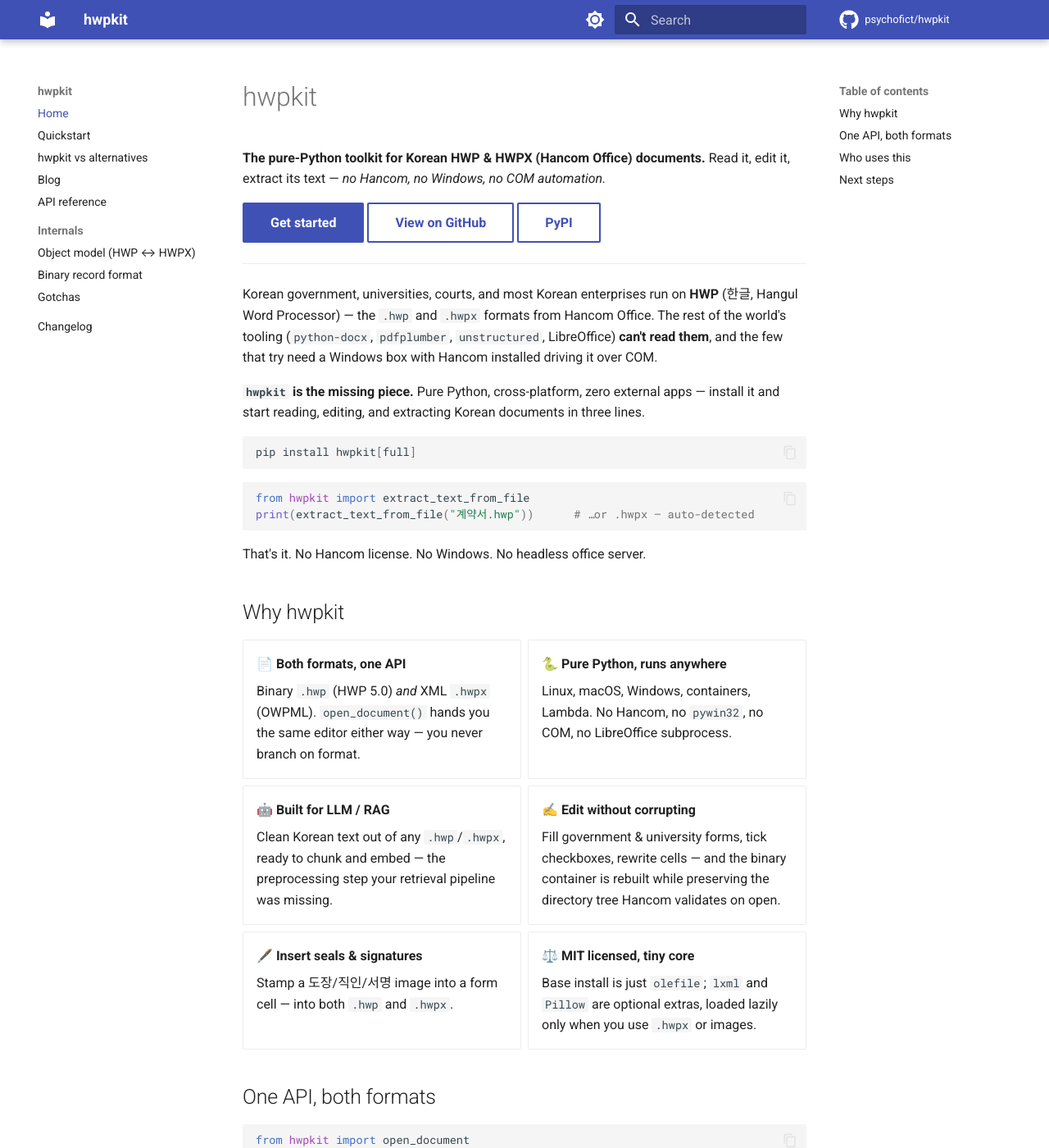
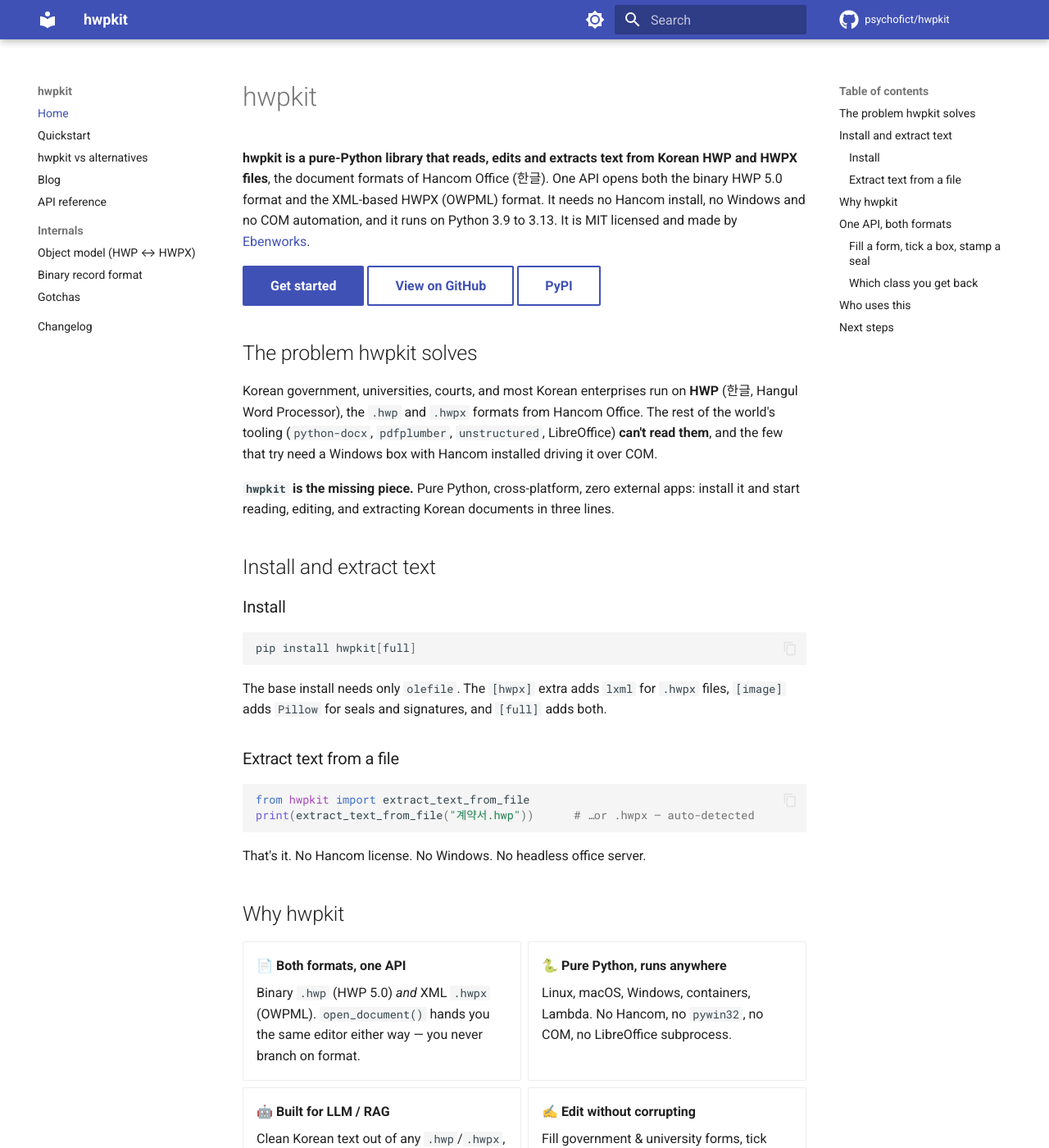
Before and after one commit to psychofict/hwpkit, an MkDocs documentation site: the page built from docs/index.md, in a window 1280 px wide and 1400 px high. Shown: the whole window at 82% size. Built offline with MkDocs 1.6.1 and Material for MkDocs 9.7.7, drawn with Linux system fonts in a browser that asks for light colours; comment, search, counter and statistics services are not loaded; some of the changed text lies outside the part shown.

Commit message:
docs: llms.txt, one name for the home page, WebSite schema, heading outline
llms.txt lists the docs pages from the sitemap as absolute URLs, with each
page's own description, and names Ebenworks as the maker.

The home page said "Home" in og:title, twitter:title and the schema headline,
because MkDocs prefers the nav label to the H1. It now says "hwpkit" there, as
in <title>. Its H1 is a literal <h1> so the text is "hwpkit", not "hwpkit¶"
(the toc permalink pilcrow).

JSON-LD: every page carries a minimal Organization node (@id
https://ebenworks.co/#organization, name, url) and author and publisher refer
to it, since search engines read each page alone and do not fetch an @id from
another site. No sameAs. The home page also gets a WebSite node. The
maintainer is Ebenworks per the README, CLAUDE.md and site_author; pyproject
lists only the GitHub account name, so that is not used.

Home page: the first paragraph now states what hwpkit does (formats, no
Hancom/Windows/COM, Python 3.9 to 3.13, licence, maker), and the page has H2
sections with H3 subsections. The footer's "Made by Ebenworks" is a link to
https://ebenworks.co/ on every page. Page descriptions are unchanged and
still unique.

````diff
--- a/docs/index.md
+++ b/docs/index.md
@@ -3,30 +3,46 @@
   hwpkit reads, edits and extracts text from Korean HWP and HWPX (Hancom Office / 한글) files in pure Python. No Hancom install, no Windows, no COM automation.
 ---
 
-# hwpkit
+<!-- A literal <h1>, not "# hwpkit": the toc extension would append a permalink pilcrow to a
+     Markdown heading, so the page's H1 text read "hwpkit¶" instead of the product name.
+     Material only adds its own H1 when the page has none, so this one is the only one. -->
+<h1 id="hwpkit">hwpkit</h1>
 
-**The pure-Python toolkit for Korean HWP &amp; HWPX (Hancom Office) documents.**
-Read it, edit it, extract its text — *no Hancom, no Windows, no COM automation.*
+**hwpkit is a pure-Python library that reads, edits and extracts text from Korean
+HWP and HWPX files**, the document formats of Hancom Office (한글). One API opens
+both the binary HWP 5.0 format and the XML-based HWPX (OWPML) format. It needs no
+Hancom install, no Windows and no COM automation, and it runs on Python 3.9 to
+3.13. It is MIT licensed and made by [Ebenworks](https://ebenworks.co/).
 
 [Get started](quickstart.md){ .md-button .md-button--primary }
 [View on GitHub](https://github.com/psychofict/hwpkit){ .md-button }
 [PyPI](https://pypi.org/project/hwpkit/){ .md-button }
 
----
+## The problem hwpkit solves
 
 Korean government, universities, courts, and most Korean enterprises run on
-**HWP** (한글, Hangul Word Processor) — the `.hwp` and `.hwpx` formats from
+**HWP** (한글, Hangul Word Processor), the `.hwp` and `.hwpx` formats from
 Hancom Office. The rest of the world's tooling (`python-docx`, `pdfplumber`,
 `unstructured`, LibreOffice) **can't read them**, and the few that try need a
 Windows box with Hancom installed driving it over COM.
 
 **`hwpkit` is the missing piece.** Pure Python, cross-platform, zero external
-apps — install it and start reading, editing, and extracting Korean documents
+apps: install it and start reading, editing, and extracting Korean documents
 in three lines.
+
+## Install and extract text
+
+### Install
 
 ```bash
 pip install hwpkit[full]
 ```
+
+The base install needs only `olefile`. The `[hwpx]` extra adds `lxml` for
+`.hwpx` files, `[image]` adds `Pillow` for seals and signatures, and `[full]`
+adds both.
+
+### Extract text from a file
 
 ```python
 from hwpkit import extract_text_from_file
@@ -73,6 +89,8 @@
 
 ## One API, both formats
 
+### Fill a form, tick a box, stamp a seal
+
 ```python
 from hwpkit import open_document
 
@@ -84,6 +102,8 @@
 doc.place_image(42, "seal.png", width_mm=30)    # stamp a 도장 / signature
 doc.save("out.hwp")
 ```
+
+### Which class you get back
 
 `open_document` returns an [`HwpFile`](api.md#hwpkit.hwp.HwpFile) or
 [`HwpxFile`](api.md#hwpkit.hwpx.HwpxFile) depending on the file — both expose
--- a/mkdocs.yml
+++ b/mkdocs.yml
@@ -10,7 +10,8 @@
 repo_url: https://github.com/psychofict/hwpkit
 repo_name: psychofict/hwpkit
 edit_uri: edit/main/docs/
-copyright: Made by Ebenworks · MIT licensed
+# Material prints this in the footer of every page as raw HTML, so the link is visible site-wide.
+copyright: 'Made by <a href="https://ebenworks.co/">Ebenworks</a> · MIT licensed'
 
 theme:
   name: material
--- a/overrides/main.html
+++ b/overrides/main.html
@@ -17,14 +17,18 @@
 {% block extrahead %}
   {{ super() }}
 
-  {%- set page_title = (page.meta and page.meta.title) or page.title or config.site_name -%}
+  {#- The nav labels the home page "Home", and MkDocs prefers the nav label to the H1, so
+      og:title, twitter:title and the schema headline all said "Home". The home page is
+      the product, so it carries the product name, the same as <title> and the H1. -#}
+  {%- set is_home = page and page.is_homepage -%}
+  {%- set page_title = config.site_name if is_home else ((page.meta and page.meta.title) or page.title or config.site_name) -%}
   {%- set page_desc = (page.meta and page.meta.description) or config.site_description -%}
   {%- set page_url = page.canonical_url if page else config.site_url -%}
   {%- set card = config.site_url ~ 'assets/social-preview.png' -%}
 
   <meta property="og:type" content="{% if page and page.meta and page.meta.date %}article{% else %}website{% endif %}">
   <meta property="og:site_name" content="{{ config.site_name }}">
-  <meta property="og:title" content="{{ page_title }}{% if page and page.title and page.title != config.site_name %} · {{ config.site_name }}{% endif %}">
+  <meta property="og:title" content="{{ page_title }}{% if page and page_title != config.site_name %} · {{ config.site_name }}{% endif %}">
   <meta property="og:description" content="{{ page_desc }}">
   <meta property="og:url" content="{{ page_url }}">
   <meta property="og:image" content="{{ card }}">
@@ -39,15 +43,44 @@
   <meta name="twitter:image" content="{{ card }}">
 
   {#
-    SoftwareSourceCode is the honest type for a library: it carries the language,
-    the licence and the repository, which is what a search engine can actually use
-    to disambiguate "hwpkit" from a person's initials. TechArticle covers the docs
-    page itself so each one is a distinct thing rather than a fragment of the site.
+    Every page carries the company as a small, self-contained Organization node, and every
+    publisher/author field refers to that node's @id. Search engines read each page alone and
+    do not fetch an @id from another site, so a bare {"@id": ...} would resolve to nothing; the
+    same @id on several pages merges into one entity. The corporate site defines the full node
+    under this id. Deliberately no sameAs and nothing beyond name and url here.
+
+    SoftwareSourceCode is the honest type for a library: it carries the language, the licence
+    and the repository, which is what a search engine can actually use to disambiguate "hwpkit"
+    from a person's initials. TechArticle covers the docs page itself so each one is a distinct
+    thing rather than a fragment of the site. The home page also gets a WebSite node.
+
+    The maintainer is Ebenworks, as the README ("Made by Ebenworks"), CLAUDE.md and
+    site_author in mkdocs.yml all say. pyproject.toml lists the GitHub account name
+    (psychofict) as the package author, which is an account, not a person or a company, so it
+    is not used here.
   #}
+  {%- set org = "https://ebenworks.co/#organization" -%}
   <script type="application/ld+json">
   {
     "@context": "https://schema.org",
     "@graph": [
+      {
+        "@type": "Organization",
+        "@id": "{{ org }}",
+        "name": "Ebenworks",
+        "url": "https://ebenworks.co/"
+      },
+      {% if is_home %}
+      {
+        "@type": "WebSite",
+        "@id": "{{ config.site_url }}#website",
+        "name": {{ config.site_name | tojson }},
+        "url": "{{ config.site_url }}",
+        "description": {{ config.site_description | tojson }},
+        "inLanguage": "en",
+        "publisher": { "@id": "{{ org }}" }
+      },
+      {% endif %}
       {
         "@type": "SoftwareSourceCode",
         "@id": "{{ config.site_url }}#library",
````
Also changed, not shown: other parts of overrides/main.html (+3 -2 lines), docs/llms.txt (added, +31 -0 lines).
